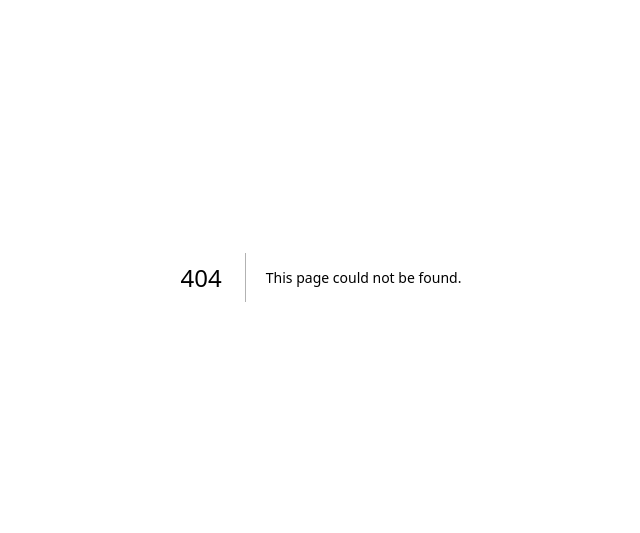
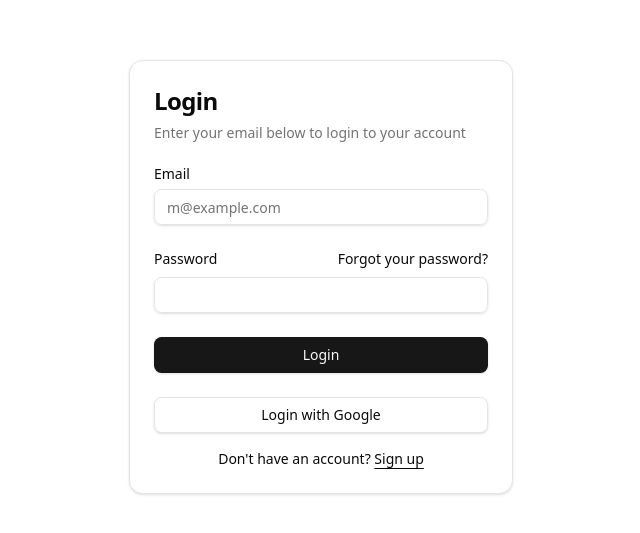
Before and after one commit to qrnx/qrnx-ui, a Next.js app: page /signin in a window 1280 px wide. Before the commit this address had no page. Shown: the part 123-656 px from the top of the page, without its empty margins (319-959 px from the left). Built offline with nearby package versions, Linux system fonts and the light colour scheme.

Commit message:
add a blank signin page

```diff
--- a/package.json
+++ b/package.json
@@ -9,6 +9,7 @@
     "lint": "next lint"
   },
   "dependencies": {
+    "@radix-ui/react-label": "^2.1.2",
     "@radix-ui/react-slot": "^1.1.2",
     "class-variance-authority": "^0.7.1",
     "clsx": "^2.1.1",
--- a/src/app/page.tsx
+++ b/src/app/page.tsx
@@ -1,5 +1,6 @@
 import { Button } from "@/components/ui/button";
 import Image from "next/image";
+import Link from "next/link";
 
 export default function Home() {
   return (
@@ -24,7 +25,9 @@
           <li>Save and see your changes instantly.</li>
         </ol>
 
-        <Button>Test</Button>
+        <Button>
+          <Link href="/signin">Go to sign in</Link>
+        </Button>
 
         <div className="flex gap-4 items-center flex-col sm:flex-row">
           <a
--- /dev/null
+++ b/src/app/signin/page.tsx
@@ -0,0 +1,11 @@
+import { LoginForm } from "@/components/login-form"
+
+export default function Page() {
+  return (
+    <div className="flex min-h-svh w-full items-center justify-center p-6 md:p-10">
+      <div className="w-full max-w-sm">
+        <LoginForm />
+      </div>
+    </div>
+  )
+}
--- /dev/null
+++ b/src/components/login-form.tsx
@@ -0,0 +1,68 @@
+import { cn } from "@/lib/utils"
+import { Button } from "@/components/ui/button"
+import {
+  Card,
+  CardContent,
+  CardDescription,
+  CardHeader,
+  CardTitle,
+} from "@/components/ui/card"
+import { Input } from "@/components/ui/input"
+import { Label } from "@/components/ui/label"
+
+export function LoginForm({
+  className,
+  ...props
+}: React.ComponentPropsWithoutRef<"div">) {
+  return (
+    <div className={cn("flex flex-col gap-6", className)} {...props}>
+      <Card>
+        <CardHeader>
+          <CardTitle className="text-2xl">Login</CardTitle>
+          <CardDescription>
+            Enter your email below to login to your account
+          </CardDescription>
+        </CardHeader>
+        <CardContent>
+          <form>
+            <div className="flex flex-col gap-6">
+              <div className="grid gap-2">
+                <Label htmlFor="email">Email</Label>
+                <Input
+                  id="email"
+                  type="email"
+                  placeholder="m@example.com"
+                  required
+                />
+              </div>
+              <div className="grid gap-2">
+                <div className="flex items-center">
+                  <Label htmlFor="password">Password</Label>
+                  <a
+                    href="#"
+                    className="ml-auto inline-block text-sm underline-offset-4 hover:underline"
+                  >
+                    Forgot your password?
+                  </a>
+                </div>
+                <Input id="password" type="password" required />
+              </div>
+              <Button type="submit" className="w-full">
+                Login
+              </Button>
+              <Button variant="outline" className="w-full">
+                Login with Google
+              </Button>
+            </div>
+            <div className="mt-4 text-center text-sm">
+              Don&apos;t have an account?{" "}
+              <a href="#" className="underline underline-offset-4">
+                Sign up
+              </a>
+            </div>
+          </form>
+        </CardContent>
+      </Card>
+    </div>
+  )
+}
--- /dev/null
+++ b/src/components/ui/card.tsx
@@ -0,0 +1,76 @@
+import * as React from "react"
+
+import { cn } from "@/lib/utils"
+
+const Card = React.forwardRef<
+  HTMLDivElement,
+  React.HTMLAttributes<HTMLDivElement>
+>(({ className, ...props }, ref) => (
+  <div
+    ref={ref}
+    className={cn(
+      "rounded-xl border bg-card text-card-foreground shadow",
+      className
+    )}
+    {...props}
+  />
+))
+Card.displayName = "Card"
+
+const CardHeader = React.forwardRef<
+  HTMLDivElement,
+  React.HTMLAttributes<HTMLDivElement>
+>(({ className, ...props }, ref) => (
+  <div
+    ref={ref}
+    className={cn("flex flex-col space-y-1.5 p-6", className)}
+    {...props}
+  />
+))
+CardHeader.displayName = "CardHeader"
+
+const CardTitle = React.forwardRef<
+  HTMLDivElement,
+  React.HTMLAttributes<HTMLDivElement>
+>(({ className, ...props }, ref) => (
+  <div
+    ref={ref}
+    className={cn("font-semibold leading-none tracking-tight", className)}
+    {...props}
+  />
+))
+CardTitle.displayName = "CardTitle"
+
+const CardDescription = React.forwardRef<
+  HTMLDivElement,
+  React.HTMLAttributes<HTMLDivElement>
+>(({ className, ...props }, ref) => (
+  <div
+    ref={ref}
+    className={cn("text-sm text-muted-foreground", className)}
+    {...props}
+  />
+))
+CardDescription.displayName = "CardDescription"
+
+const CardContent = React.forwardRef<
+  HTMLDivElement,
+  React.HTMLAttributes<HTMLDivElement>
+>(({ className, ...props }, ref) => (
+  <div ref={ref} className={cn("p-6 pt-0", className)} {...props} />
+))
+CardContent.displayName = "CardContent"
+
+const CardFooter = React.forwardRef<
+  HTMLDivElement,
+  React.HTMLAttributes<HTMLDivElement>
+>(({ className, ...props }, ref) => (
+  <div
+    ref={ref}
+    className={cn("flex items-center p-6 pt-0", className)}
+    {...props}
+  />
+))
+CardFooter.displayName = "CardFooter"
+
+export { Card, CardHeader, CardFooter, CardTitle, CardDescription, CardContent }
--- /dev/null
+++ b/src/components/ui/input.tsx
@@ -0,0 +1,22 @@
+import * as React from "react"
+
+import { cn } from "@/lib/utils"
+
+const Input = React.forwardRef<HTMLInputElement, React.ComponentProps<"input">>(
+  ({ className, type, ...props }, ref) => {
+    return (
+      <input
+        type={type}
+        className={cn(
+          "flex h-9 w-full rounded-md border border-input bg-transparent px-3 py-1 text-base shadow-sm transition-colors file:border-0 file:bg-transparent file:text-sm file:font-medium file:text-foreground placeholder:text-muted-foreground focus-visible:outline-none focus-visible:ring-1 focus-visible:ring-ring disabled:cursor-not-allowed disabled:opacity-50 md:text-sm",
+          className
+        )}
+        ref={ref}
+        {...props}
+      />
+    )
+  }
+)
+Input.displayName = "Input"
+
+export { Input }
--- /dev/null
+++ b/src/components/ui/label.tsx
@@ -0,0 +1,26 @@
+"use client"
+
+import * as React from "react"
+import * as LabelPrimitive from "@radix-ui/react-label"
+import { cva, type VariantProps } from "class-variance-authority"
+
+import { cn } from "@/lib/utils"
+
+const labelVariants = cva(
+  "text-sm font-medium leading-none peer-disabled:cursor-not-allowed peer-disabled:opacity-70"
+)
+
+const Label = React.forwardRef<
+  React.ElementRef<typeof LabelPrimitive.Root>,
+  React.ComponentPropsWithoutRef<typeof LabelPrimitive.Root> &
+    VariantProps<typeof labelVariants>
+>(({ className, ...props }, ref) => (
+  <LabelPrimitive.Root
+    ref={ref}
+    className={cn(labelVariants(), className)}
+    {...props}
+  />
+))
+Label.displayName = LabelPrimitive.Root.displayName
+
+export { Label }
```
Also changed, not shown: 1 other file (tests, documents, lock files or other folders).
